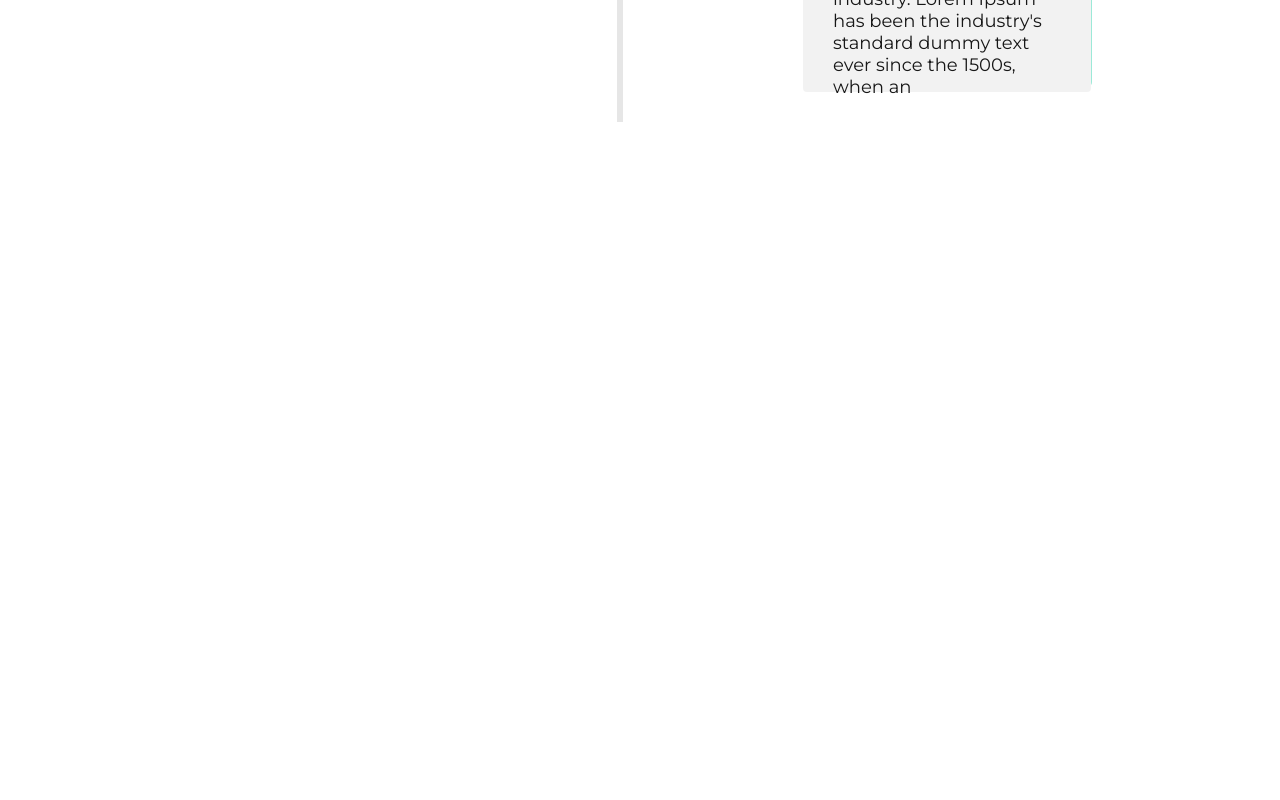
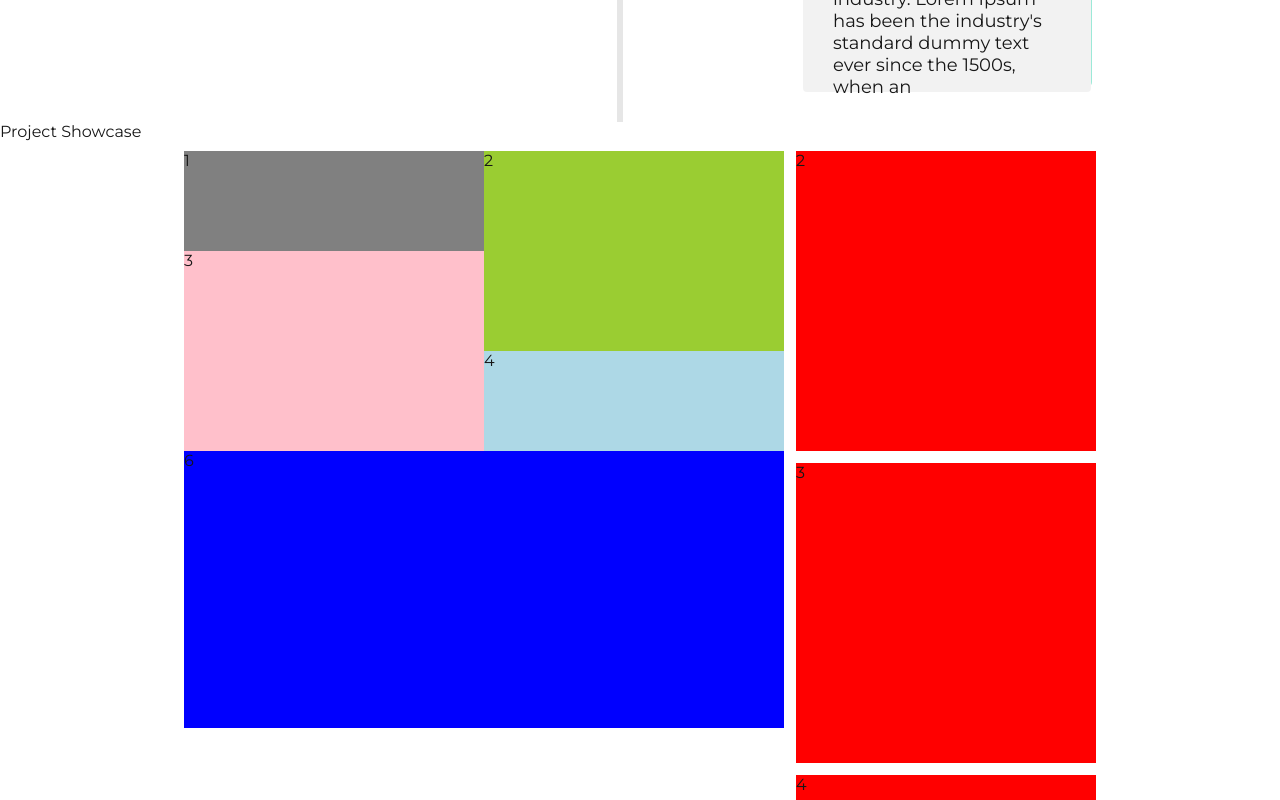
Before and after one commit to ShikharKhadka/portfolio, a Next.js app: page / in a window 1280 px wide. Shown: the part 1360-2160 px from the top of the page. Before the commit the page ends 1482 px from the top, so only its background shows below. Built offline with nearby package versions, Linux system fonts and the light colour scheme.

Commit message:
project gallery added

```diff
--- a/src/app/component/experience.tsx
+++ b/src/app/component/experience/experience.tsx
@@ -1,5 +1,5 @@
 import React from "react";
-import styles from "../component/experience.module.css";
+import styles from "../experience/experience.module.css";
 import Image from "next/image";
 
 export const Experience = () => {
--- /dev/null
+++ b/src/app/component/project_showcase/project_showcase.module.css
@@ -0,0 +1,178 @@
+.box {
+  display: grid;
+  grid-template-columns: auto auto auto;
+  padding: 10px;
+  justify-content: center;
+  row-gap: 12px;
+  column-gap: 12px;
+}
+.box1 {
+  height: 300px;
+  width: 300px;
+  background-color: red;
+}
+.box2 {
+  height: 300px;
+  width: 300px;
+  background-color: red;
+}
+.box3 {
+  height: 300px;
+  width: 300px;
+  background-color: red;
+}
+.box4 {
+  height: 300px;
+  width: 300px;
+  background-color: red;
+}
+.box5 {
+  height: 300px;
+  width: 300px;
+  background-color: red;
+}
+.box6 {
+  height: 300px;
+  width: 300px;
+  background-color: red;
+  grid-area: 1/3/3/3;
+}
+.box7 {
+  height: 300px;
+  width: 300px;
+  background-color: red;
+}
+.box8 {
+  height: 300px;
+  width: 300px;
+  background-color: red;
+}
+.box9 {
+  height: 300px;
+  width: 300px;
+  background-color: red;
+}
+
+.item1 {
+  width: 600px;
+  grid-area: 1/1/4/3;
+  display: flex;
+  flex-direction: column;
+
+  /* grid-template-columns: 1fr; */
+
+  /* grid-column: 1 / 3;
+  grid-row: 1 / 2; */
+  /* background-color: red;
+  grid-auto-flow: column; */
+} /* Wide box */
+
+.i1 {
+  display: grid;
+  grid-template-columns: 300px 300px; /* Two equal columns */
+  grid-template-rows: 100px 100px 100px; /* Different heights for each row */
+  gap: 0px; /* No space between items */
+}
+
+.g1 {
+  background-color: gray;
+}
+
+.g2 {
+  height: 200px;
+  background-color: yellowgreen;
+}
+
+.g3 {
+  height: 400px;
+  background-color: pink;
+  grid-column: 1 / 2; /* First column */
+  grid-row: 2 / 3; /* Below `g1` */
+}
+
+.g4 {
+  height: 200px;
+  background-color: lightblue;
+  grid-column: 2 / 3; /* Second column */
+  grid-row: 3 / 4; /* Start after `g2`, below it */
+}
+
+.g5 {
+  background-color: red;
+  grid-column: 1 / 2; /* First column */
+  grid-row: 3 / 4; /* Directly below `g3` */
+}
+
+.g6 {
+  background-color: skyblue;
+}
+/* .g1 {
+  height: 100px;
+  width: 300px;
+  background-color: gray;
+}
+.g2 {
+  /* height: 300px; */
+/* width: 300px;
+  background-color: yellowgreen;
+} */
+/* .g3 {
+  height: 00px;
+  width: 300px;
+  background-color: pink;
+}
+.g4 {
+  height: 300px;
+  width: 300px;
+  background-color: orange;
+} */
+.i2 {
+  height: 30%;
+  width: auto;
+  background-color: blue;
+}
+
+.i3 {
+  /* height: 1px;
+  width: 400px; */
+  /* height: 300px;
+  width: 400px; */
+  background-color: black;
+}
+.item2 {
+  height: 300px;
+  width: 300px;
+  /* grid-column: 3 / 4;
+  grid-row: 1 / 3; */
+  background-color: red;
+} /* Tall box */
+.item3 {
+  height: 300px;
+  width: 300px;
+  /* grid-column: 1 / 2;
+  grid-row: 2 / 3; */
+  background-color: red;
+} /* Normal box */
+.item4 {
+  height: 300px;
+  width: 300px;
+  /* grid-column: 2 / 3;
+  grid-row: 2 / 4; */
+  background-color: red;
+} /* Larger box */
+
+.item5 {
+  height: 300px;
+  width: 300px;
+  /* grid-column: 2 / 3;
+    grid-row: 2 / 4; */
+  background-color: red;
+} /* Larger box */
+
+.item6 {
+  height: 300px;
+  width: 300px;
+  /* grid-column: 2 / 3;
+    grid-row: 2 / 4; */
+  background-color: red;
+} /* Larger box */
--- /dev/null
+++ b/src/app/component/project_showcase/project_showcase.tsx
@@ -0,0 +1,37 @@
+import React from "react";
+import styles from "../project_showcase/project_showcase.module.css";
+
+export const Projectshowcase = () => {
+  return (
+    <div>
+      <div>Project Showcase</div>
+      <div className={styles.box}>
+        <div className={styles.item1}>
+          {/* <div className={styles.i1}>1</div>
+          <div className={styles.i2}>2</div>
+          <div className={styles.i3}>3</div>
+          <div>4</div> */}
+          <div className={styles.i1}>
+            <div className={styles.g1}>1</div>
+            <div className={styles.g2}>2</div>
+            <div className={styles.g3}>3</div>
+            <div className={styles.g4}>4</div>
+            {/* <div className={styles.g5}>5</div>
+            <div className={styles.g6}>6</div> */}
+          </div>
+          <div className={styles.i2}>6</div>
+        </div>
+        <div className={styles.item2}>2</div>
+        <div className={styles.item3}>3</div>
+
+        <div className={styles.item4}>4</div>
+        {/* <div className={styles.item5}>5</div>
+        <div className={styles.item6}>6</div> */}
+
+        {/* <div className={styles.box7}>7</div>
+        <div className={styles.box8}>8</div>
+        <div className={styles.box9}>9</div> */}
+      </div>
+    </div>
+  );
+};
--- a/src/app/page.tsx
+++ b/src/app/page.tsx
@@ -3,7 +3,8 @@
 // import Image from "next/image";
 import React, { useRef, useEffect } from "react";
 import styles from "./page.module.css";
-import { Experience } from "./component/experience";
+import { Experience } from "./component/experience/experience";
+import { Projectshowcase } from "./component/project_showcase/project_showcase";
 
 const CanvasExample = () => {
   const menuList = ["Lorem", "Ipsum", "Lorem ", "Ipsum"];
@@ -127,6 +128,7 @@ const CanvasExample = () => {
         </div>
       </div>
       <Experience />
+      <Projectshowcase />
     </div>
   );
 };
```
Also changed, not shown: src/app/component/experience/experience.module.css (renamed from src/app/component/experience.module.css).
